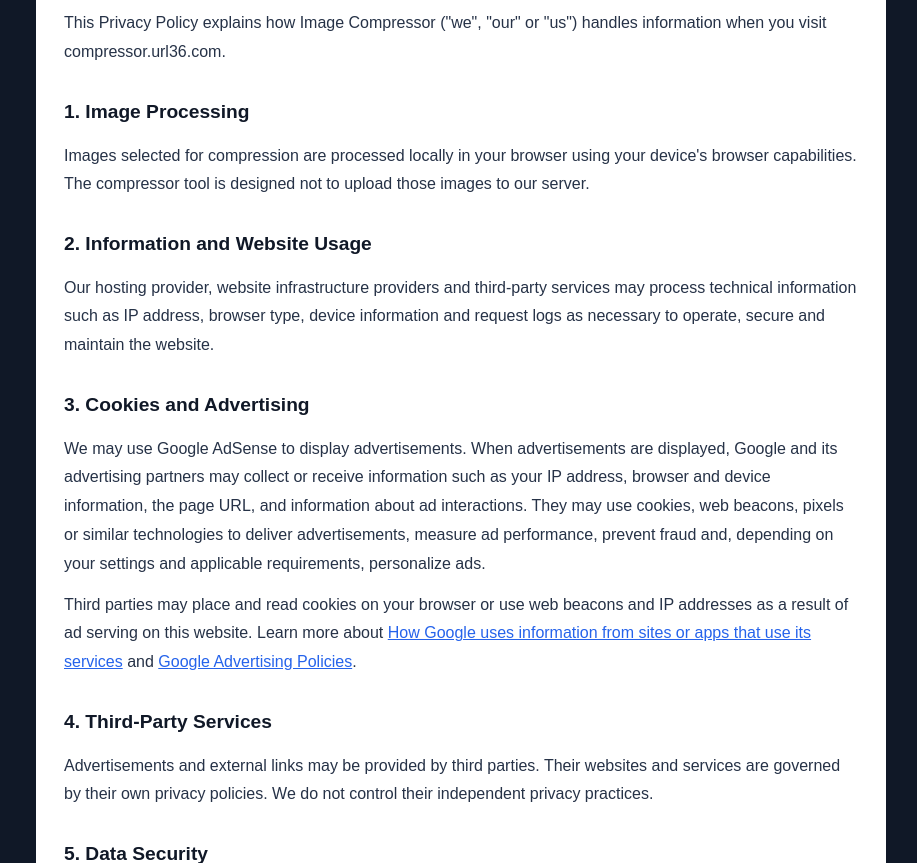
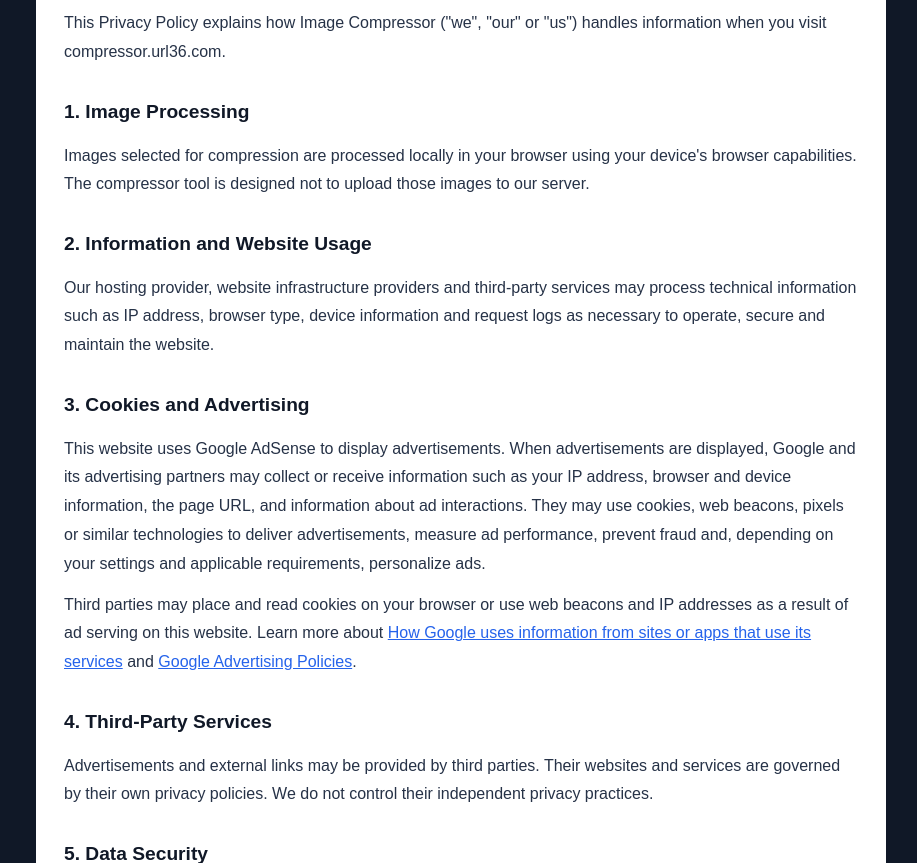
Before and after one commit to deep74073-spec/url36-compressor, a plain HTML site: page privacy-policy.html in a window 1280 px wide. Shown: the part 237-1100 px from the top of the page, without its empty margins (179-1096 px from the left). Drawn offline with Linux system fonts and the light colour scheme.

Commit message:
Clarify Google AdSense privacy disclosure

```diff
--- a/privacy-policy.html
+++ b/privacy-policy.html
@@ -24,7 +24,7 @@
 <h2>2. Information and Website Usage</h2>
 <p>Our hosting provider, website infrastructure providers and third-party services may process technical information such as IP address, browser type, device information and request logs as necessary to operate, secure and maintain the website.</p>
 <h2>3. Cookies and Advertising</h2>
-<p>We may use Google AdSense to display advertisements. When advertisements are displayed, Google and its advertising partners may collect or receive information such as your IP address, browser and device information, the page URL, and information about ad interactions. They may use cookies, web beacons, pixels or similar technologies to deliver advertisements, measure ad performance, prevent fraud and, depending on your settings and applicable requirements, personalize ads.</p>
+<p>This website uses Google AdSense to display advertisements. When advertisements are displayed, Google and its advertising partners may collect or receive information such as your IP address, browser and device information, the page URL, and information about ad interactions. They may use cookies, web beacons, pixels or similar technologies to deliver advertisements, measure ad performance, prevent fraud and, depending on your settings and applicable requirements, personalize ads.</p>
 <p>Third parties may place and read cookies on your browser or use web beacons and IP addresses as a result of ad serving on this website. Learn more about <a href="https://www.google.com/intl/en/policies/privacy/partners/" target="_blank" rel="noopener noreferrer">How Google uses information from sites or apps that use its services</a> and <a href="https://policies.google.com/technologies/ads" target="_blank" rel="noopener noreferrer">Google Advertising Policies</a>.</p>
 <h2>4. Third-Party Services</h2>
 <p>Advertisements and external links may be provided by third parties. Their websites and services are governed by their own privacy policies. We do not control their independent privacy practices.</p>
```
